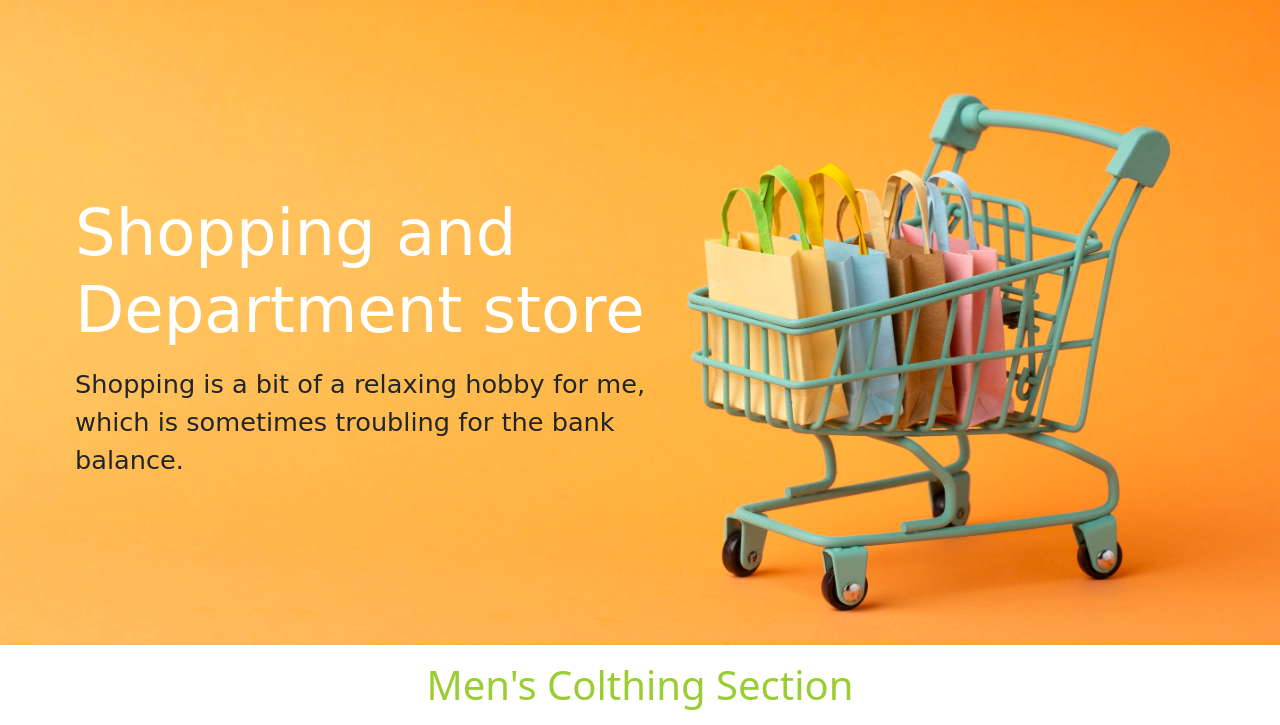
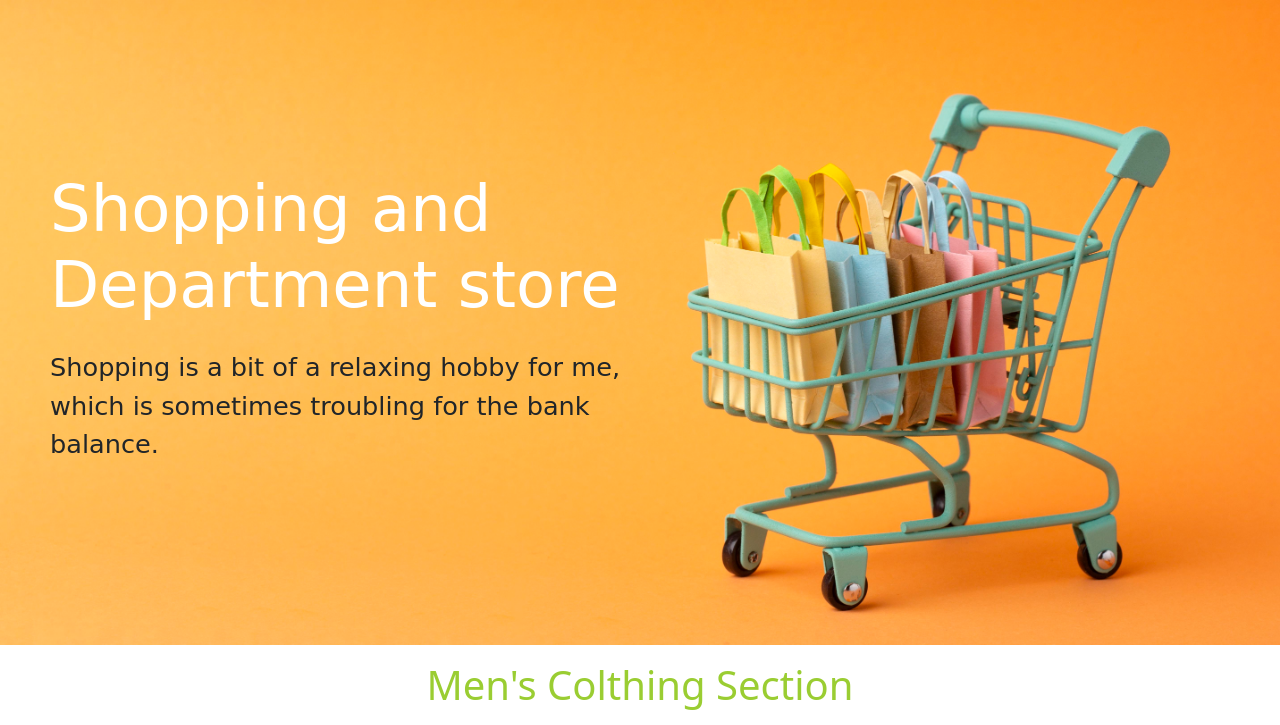
Before and after one commit to RenganathanAruna/Shopify_API_Site, a plain HTML site: page index.html in a window 1280 px wide. Shown: the part 75-800 px from the top of the page. Drawn offline with nearby package versions, Linux system fonts and the light colour scheme; no server answers.

Commit message:
Update style.css

```diff
--- a/style.css
+++ b/style.css
@@ -8,8 +8,14 @@
     .TextPostion{
       position: absolute;
       right:0px;
-      left: 75px;
-      top:270px;
+      left: 0px;
+      top:0px;
+      height: 100vh;
+      width: 50%;
+      display: flex;
+      flex-direction: column;
+      justify-content: center;
+      margin-left: 50px;
     }
     .link_prop{
       font-size:17px;
```
